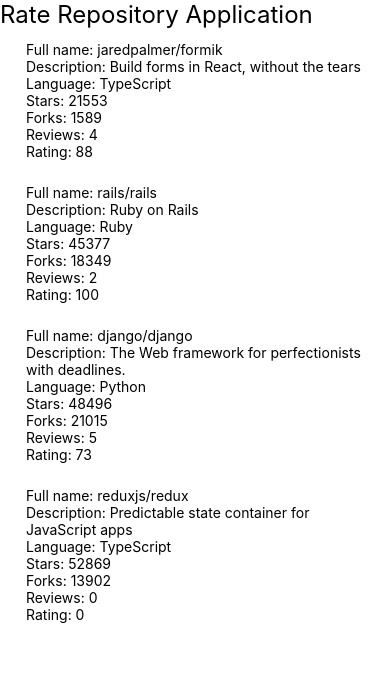
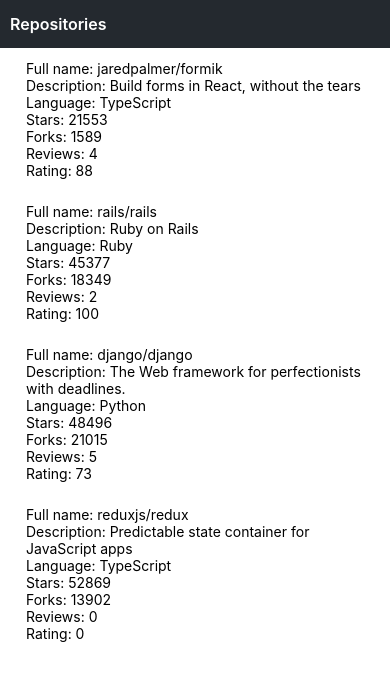
Before and after one commit to ENF-FullStack/FSO_native, a React Native app in the folder rate-repository-app/: screen / in a window 390 px wide. Shown: the top 680 px of the page. Built offline with nearby package versions, Linux system fonts and the light colour scheme.

Commit message:
10.4 luotu

```diff
--- /dev/null
+++ b/rate-repository-app/src/components/AppBar.jsx
@@ -0,0 +1,20 @@
+import { View, StyleSheet } from 'react-native';
+import Constants from 'expo-constants';
+import theme from '../theme'
+import AppBarHeader from './AppBarHeader';
+
+const styles = StyleSheet.create({
+  container: {
+    paddingTop: Constants.statusBarHeight,
+    backgroundColor: theme.colors.background,
+    flexDirection: 'row',
+  },
+});
+
+const AppBar = () => {
+  return <View style={styles.container}>
+    <AppBarHeader header={'Repositories'} />
+  </View>;
+};
+
+export default AppBar;
--- /dev/null
+++ b/rate-repository-app/src/components/AppBarHeader.jsx
@@ -0,0 +1,21 @@
+import { Pressable, StyleSheet, Text } from "react-native";
+
+const styles = StyleSheet.create({
+    text: {
+        fontSize: 16,
+        fontWeight: "600",
+        color: "#FFFFFF",
+        paddingVertical: 14,
+        paddingHorizontal: 10
+    }
+})
+
+const AppBarHeader = ({ header }) => {
+    return (
+        <Pressable>
+            <Text style={styles.text}>{header}</Text>
+        </Pressable>
+    )
+}
+
+export default AppBarHeader;
--- a/rate-repository-app/src/components/Main.jsx
+++ b/rate-repository-app/src/components/Main.jsx
@@ -1,24 +1,15 @@
-import Constants from 'expo-constants';
-import { Text, StyleSheet, View } from 'react-native';
+import { View } from 'react-native';
 import RepoList from './RepositoryList';
-
-const styles = StyleSheet.create({
-  container: {
-    marginTop: Constants.statusBarHeight,
-    flexGrow: 1,
-    flexShrink: 1,
-  },
-  title: {
-    fontSize: 24,
-  },
-});
+import AppBar from './AppBar';
 
 const Main = () => {
   return (
-    <View style={styles.container}>
-      <Text style={styles.title}>Rate Repository Application</Text>
+    <>
+    <View>
+      <AppBar />
       <RepoList />
     </View>
+    </>
   );
 };
 
--- /dev/null
+++ b/rate-repository-app/src/theme.js
@@ -0,0 +1,21 @@
+const theme = {
+    colors: {
+      textPrimary: '#24292e',
+      textSecondary: '#586069',
+      primary: '#0366d6',
+      background: "#24292f"
+    },
+    fontSizes: {
+      body: 14,
+      subheading: 16,
+    },
+    fonts: {
+      main: 'System',
+    },
+    fontWeights: {
+      normal: '400',
+      bold: '700',
+    },
+  };
+
+  export default theme;
```
Also changed, not shown: rate-repository-app/src/components/Text.jsx (added, +39 -0 lines).
